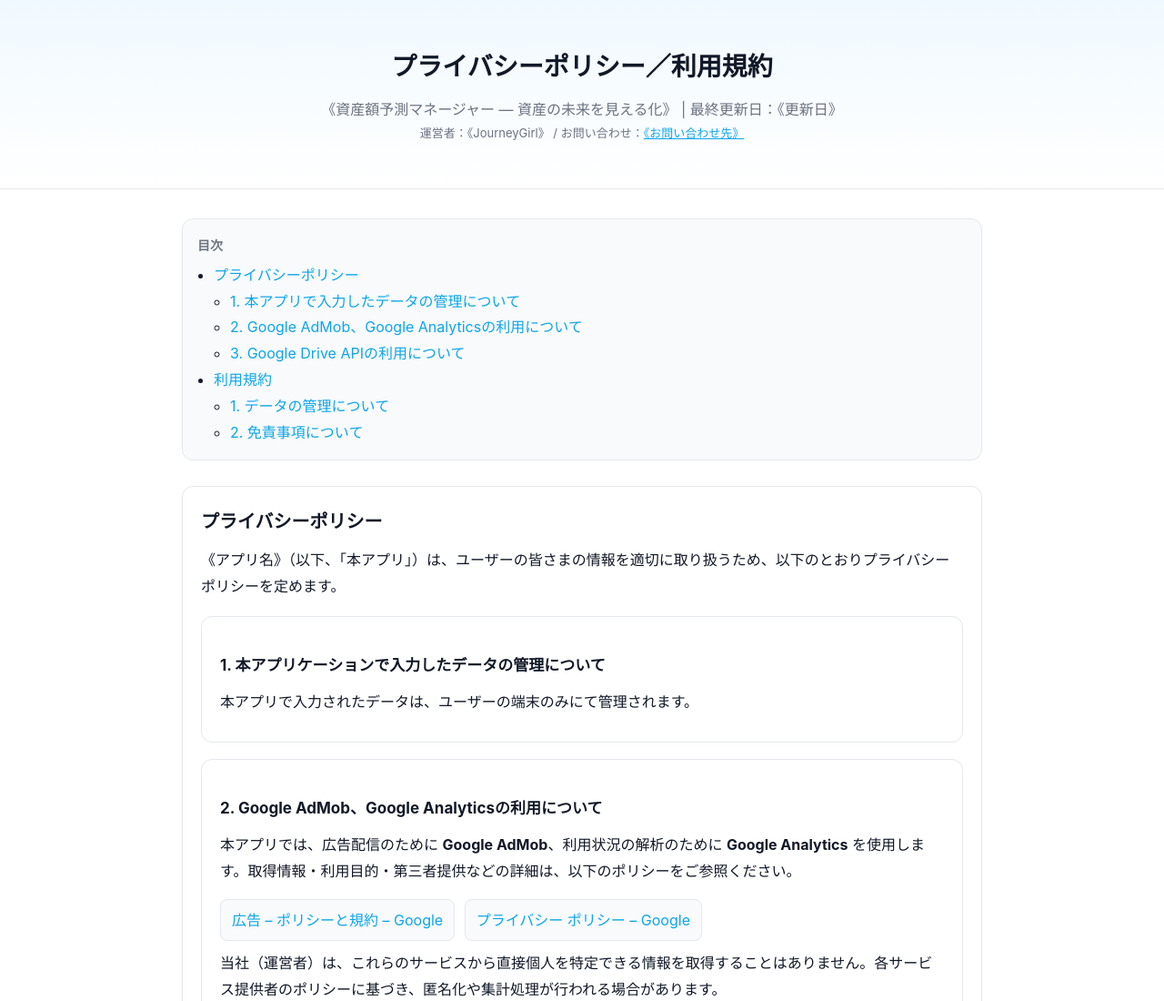
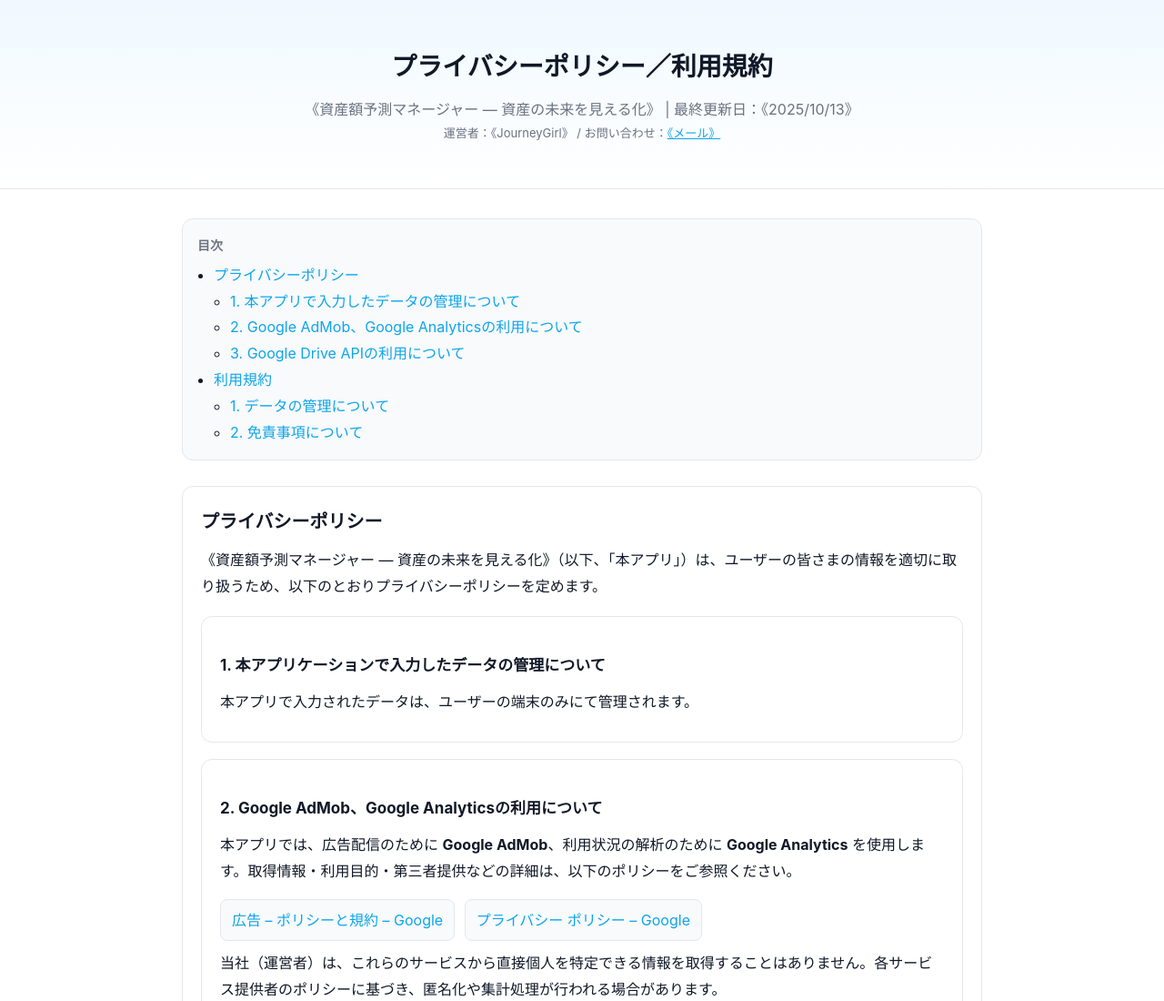
Before and after one commit to journeygirl40/assetforecast, a plain HTML site: page index.html in a window 1280 px wide. Shown: the top 1100 px of the page at 91% size. Drawn offline with Linux system fonts and the light colour scheme.

Commit message:
Update index.html

```diff
--- a/index.html
+++ b/index.html
@@ -65,8 +65,8 @@
 <body>
   <header>
     <h1>プライバシーポリシー／利用規約</h1>
-    <p>《資産額予測マネージャー — 資産の未来を見える化》 | 最終更新日：<time datetime="2025-10-13">《更新日》</time></p>
-    <p class="small">運営者：《JourneyGirl》 / お問い合わせ：<a href="mailto:ogo.youki@gmail.com">《お問い合わせ先》</a></p>
+    <p>《資産額予測マネージャー — 資産の未来を見える化》 | 最終更新日：<time datetime="2025-10-13">《2025/10/13》</time></p>
+    <p class="small">運営者：《JourneyGirl》 / お問い合わせ：<a href="mailto:ogo.youki@gmail.com">《メール》</a></p>
   </header>
 
   <main>
@@ -92,7 +92,7 @@
     <!-- プライバシーポリシー -->
     <section id="privacy">
       <h2>プライバシーポリシー</h2>
-      <p>《アプリ名》（以下、「本アプリ」）は、ユーザーの皆さまの情報を適切に取り扱うため、以下のとおりプライバシーポリシーを定めます。</p>
+      <p>《資産額予測マネージャー — 資産の未来を見える化》（以下、「本アプリ」）は、ユーザーの皆さまの情報を適切に取り扱うため、以下のとおりプライバシーポリシーを定めます。</p>
 
       <section id="privacy-1">
         <h3>1. 本アプリケーションで入力したデータの管理について</h3>
```
